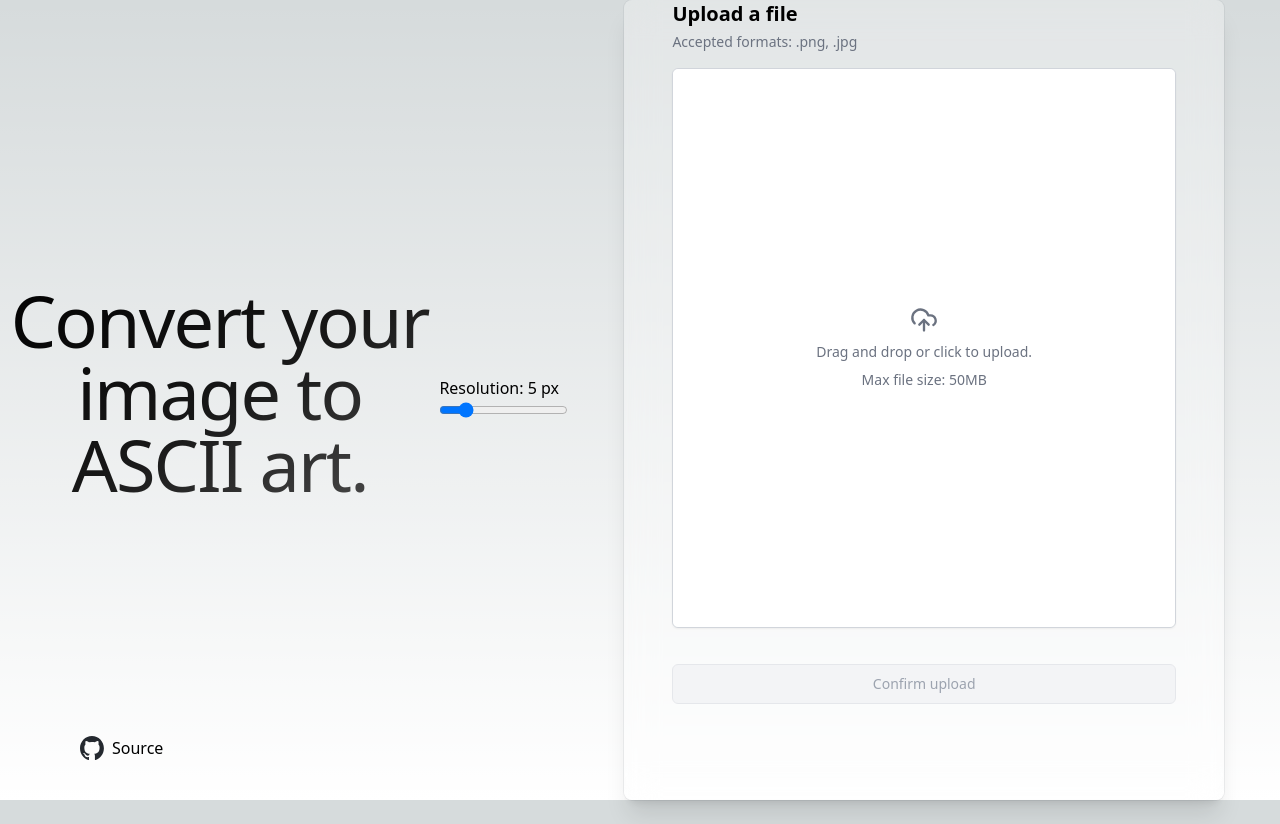
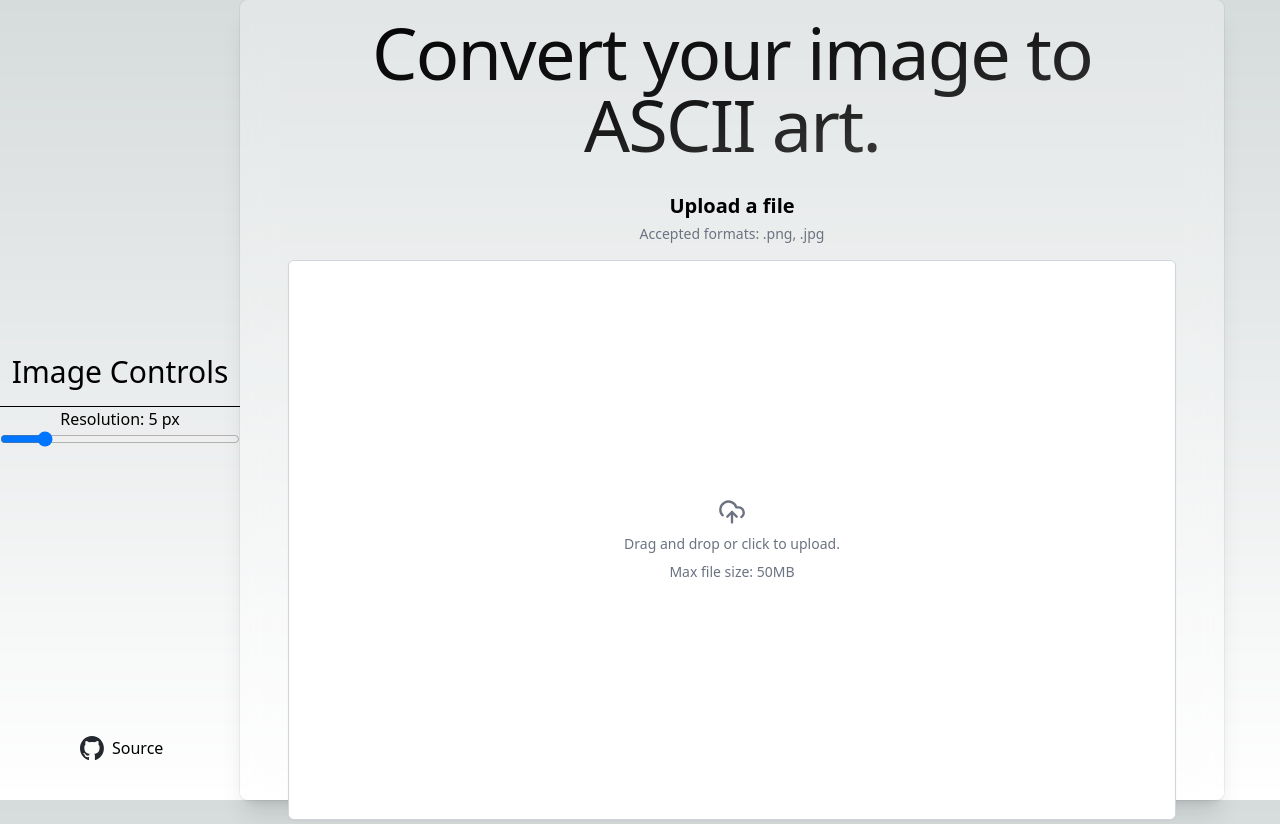
Before and after one commit to BrooklynWelsh/img-to-ascii, a Next.js app: page / in a window 1280 px wide. Before the commit the page ends 800 px from the top, so only its background shows below. Built offline with nearby package versions, Linux system fonts and the light colour scheme.

Commit message:
More layout improvements for large screens.

```diff
--- a/app/page.tsx
+++ b/app/page.tsx
@@ -6,13 +6,11 @@ import Sliders from '@/components/Sliders'
 
 export default function Home() {
   return (
-    <main className="relative flex min-h-screen h-full flex-col md:flex-row items-center justify-center">
+    <main>
+      <section className="relative flex min-h-screen h-full flex-col md:flex-row items-center justify-center">
         <Toaster />
-      <h1 className="pt-4 pb-8 bg-gradient-to-br from-black via-[#171717] to-[#575757] bg-clip-text text-center text-4xl font-medium tracking-tight text-transparent md:text-7xl">
-        Convert your image to ASCII art.
-      </h1>
         <Sliders/>
-      <div className="flex flex-col bg-white/30 px-12 shadow-xl ring-1 ring-gray-900/5 rounded-lg backdrop-blur-lg max-w-full max-h-full h-screen  min-h-0 mx-14 w-full">
+        <div className="flex flex-col bg-white/30 px-12 shadow-xl ring-1 ring-gray-900/5 rounded-lg backdrop-blur-lg max-w-full max-h-full h-screen  min-h-0 mr-14 w-full">
           <Uploader />
         </div>
         <div className="sm:absolute sm:bottom-0 w-full px-20 pb-10 flex justify-between">
@@ -30,6 +28,7 @@ export default function Home() {
             <p className="font-light">Source</p>
           </Link>
         </div>
+      </section>
     </main>
   )
 }
--- a/components/Sliders.tsx
+++ b/components/Sliders.tsx
@@ -21,7 +21,9 @@ export default function Sliders() {
     }
 
     return (
-        <section>
+        <section className="w-80 flex flex-col justify-center text-center">
+            <h2 className="text-2xl md:text-3xl mb-4">Image Controls</h2>
+            <hr className="block border-black"/>
             <label htmlFor='resolution' id='resolutionLabel'>Resolution: {currentRes}</label>
             <input onChange={(e) => handleResChange(e)} type="range" id='resolution' name='resolution' min='1' max='25' defaultValue='5' />
         </section>
--- a/components/uploader.tsx
+++ b/components/uploader.tsx
@@ -90,6 +90,10 @@ export default function Uploader() {
   }, [data.image, saving])
 
   return (
+    <>
+    <h1 className="pt-4 pb-8 bg-gradient-to-br from-black via-[#171717] to-[#575757] bg-clip-text text-center text-4xl font-medium tracking-tight text-transparent md:text-7xl">
+      Convert your image to ASCII art.
+    </h1>
     <form
       className="grid gap-2 h-screen"
       onSubmit={async (e) => {
@@ -153,7 +157,7 @@ export default function Uploader() {
         })
       }}
     >
-      <div className="h-[70vh]">
+      <div className="h-[70vh] text-center">
         <div className="space-y-1 mb-4">
           <h2 className="text-xl font-semibold">Upload a file</h2>
           <p className="text-sm text-gray-500">
@@ -268,5 +272,6 @@ export default function Uploader() {
         )}
       </button>
     </form>
+    </>
   )
 }
```
Lines whose indentation alone changed are shown as unchanged.
